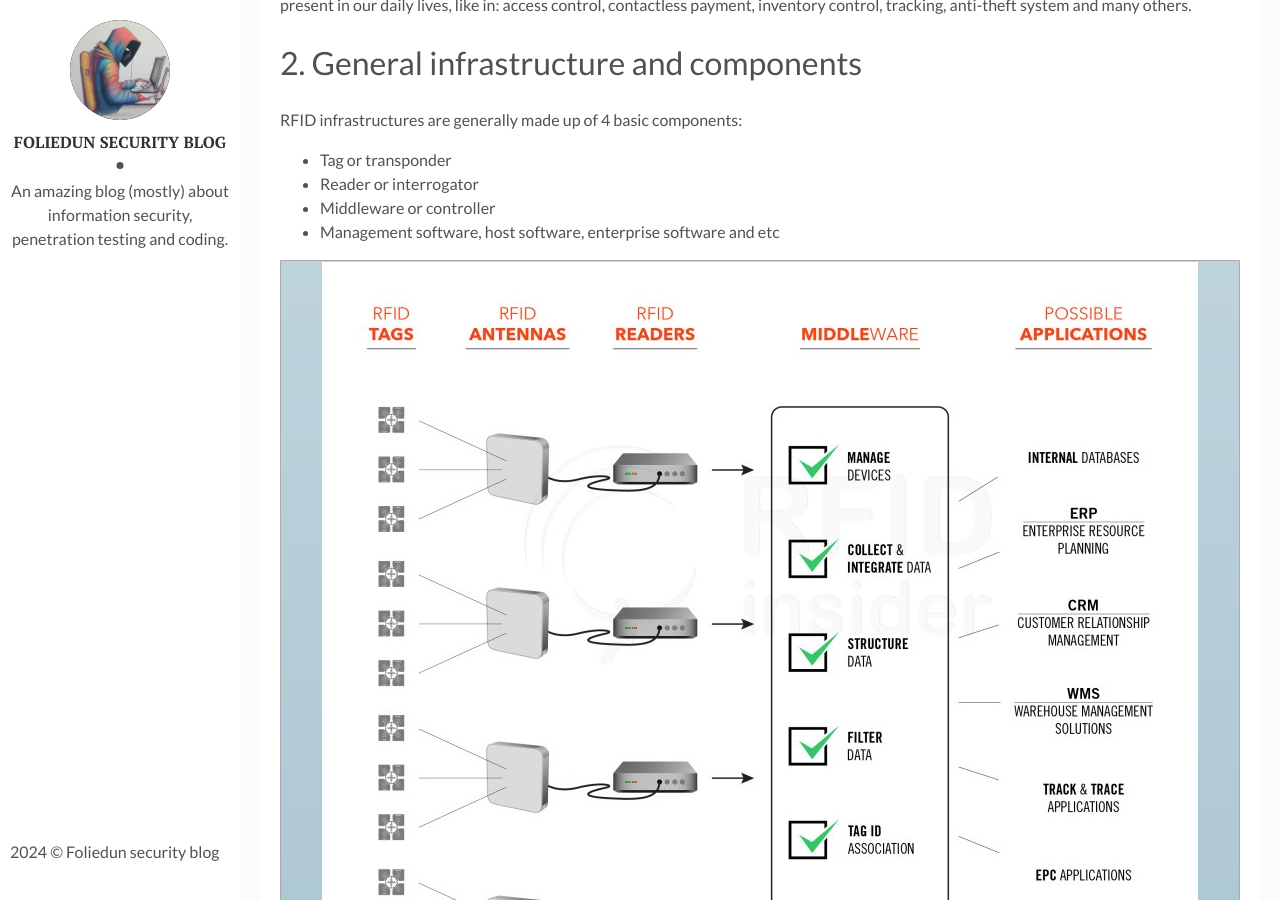
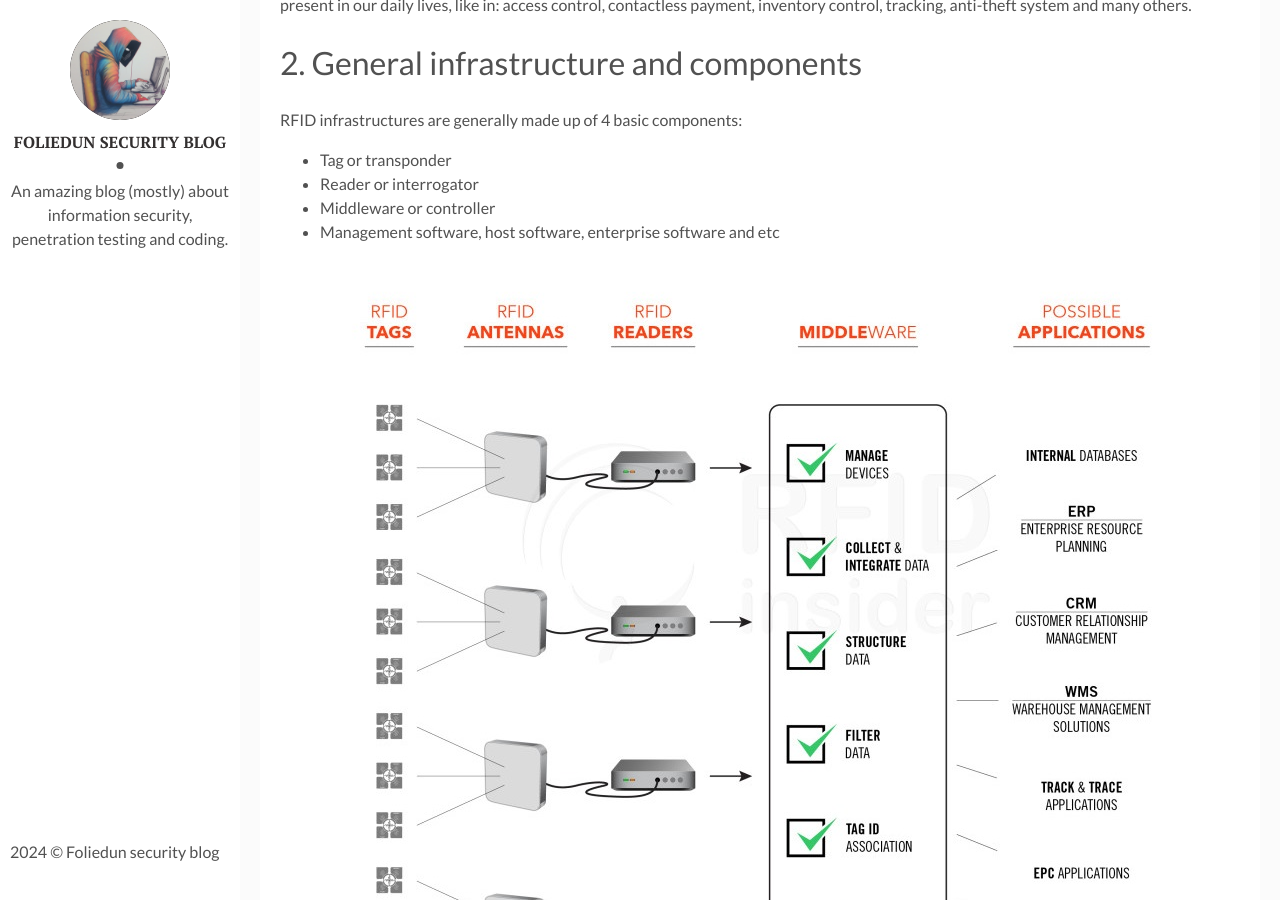
Before and after one commit to foliedun/foliedun.github.io, a Jekyll site: the page built from _posts/2024-05-25-lets-talk-about-rfid-part1.markdown, in a window 1280 px wide and 900 px high, scrolled down 805 px. Built offline with Jekyll 4.4.1, drawn with Linux system fonts in a browser that asks for light colours.

Commit message:
Update 2024-05-25-lets-talk-about-rfid-part1.markdown

```diff
--- a/_posts/2024-05-25-lets-talk-about-rfid-part1.markdown
+++ b/_posts/2024-05-25-lets-talk-about-rfid-part1.markdown
@@ -24,9 +24,14 @@
 * Middleware or controller
 * Management software, host software, enterprise software and etc
 
-| ![RFID basic system components]({{site.baseurl}}/assets/img/rfid_part1/basic_system_components.jpg) |
-|:--:|
-| *RFID basic system components - source: https://www.atlasrfidstore.com/rfid-insider/6-things-rfid-middleware-can-do-for-you/* |
+<figure class="image">
+  <img src="{{site.baseurl}}/assets/img/rfid_part1/basic_system_components.jpg" alt="RFID basic system components">
+  <figcaption>RFID basic system components - source: https://www.atlasrfidstore.com/rfid-insider/6-things-rfid-middleware-can-do-for-you/</figcaption>
+</figure>
+<!--
+![RFID basic system components]({{site.baseurl}}/assets/img/rfid_part1/basic_system_components.jpg)
+*RFID basic system components - source: https://www.atlasrfidstore.com/rfid-insider/6-things-rfid-middleware-can-do-for-you/*
+-->
 
 Also, the infrastructure as a whole can be classified by the types of tag and reader in use:
 * Passive Reader Active Tag (PRAT): Based in a passive reader that only receives radio signals from active tags that are battery operated and only transmit.
```
